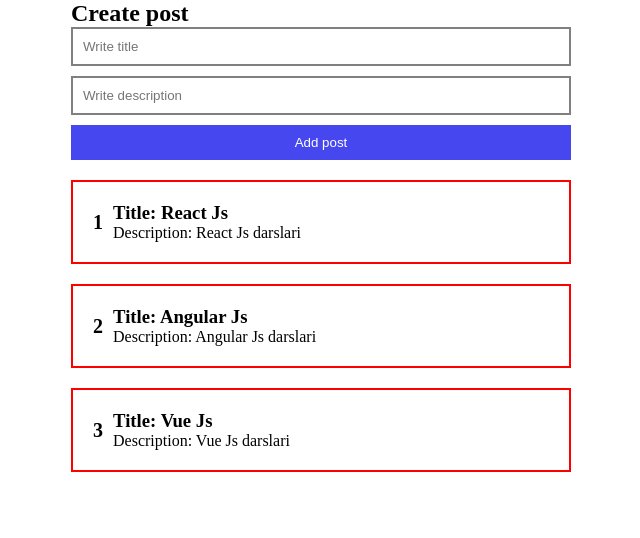
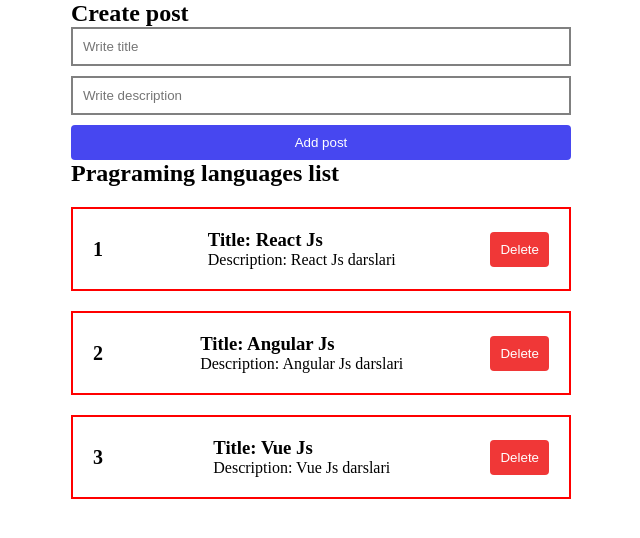
Before and after one commit to Islombek-FD/vue-js-tutorial, a Vue app: page / in a window 1280 px wide. Shown: the top 538 px of the page, without its empty margins (319-959 px from the left). Built offline with nearby package versions, Linux system fonts and the light colour scheme.

Commit message:
Create post

```diff
--- a/src/components/PostForm.vue
+++ b/src/components/PostForm.vue
@@ -4,12 +4,16 @@
 
       <input @input="post.title = $event.target.value" v-bind:value="post.title" class="input" type="text" placeholder="Write title">
       <input @input="post.description = $event.target.value" v-bind:value="post.description" class="input" type="text" placeholder="Write description">
-      <button @click="createPost" class="btn">Add post</button>
+      <my-button @click="createPost" class="btn btn-primary block">Add post</my-button>
    </form>
 </template>
 
 <script>
+   import MyButton from '@/components/UI/MyButton.vue';
    export default {
+      components: {
+         MyButton
+      },
       data() {
          return {
             post: {
@@ -43,13 +47,4 @@
    .input:focus {
       outline: none;
    }
-
-   .btn {
-      width: 100%;
-      padding: 10px;
-      background-color: rgb(71, 71, 240);
-      color: white;
-      border: none;
-      cursor: pointer;
-   }
 </style>
--- /dev/null
+++ b/src/components/PostItem.vue
@@ -0,0 +1,44 @@
+<template>
+   <div class="post">
+      <strong class="post-id">{{post.id}}</strong>
+
+      <div>
+         <h3>Title: {{post.title}}</h3>
+         <p>Description: {{post.description}}</p>
+      </div>
+
+      <my-button class="btn btn-danger">Delete</my-button>
+   </div>
+</template>
+
+<script>
+   import MyButton from '@/components/UI/MyButton.vue';
+
+   export default {
+      components: {
+         MyButton
+      },
+      props: {
+         post: {
+            type: Object,
+            required: true
+         }
+      }
+   }
+</script>
+
+<style scoped>
+   .post {
+      display: flex;
+      align-items: center;
+      justify-content: space-between;
+      margin-top: 20px;
+      padding: 20px;
+      border: 2px solid red;
+   }
+
+   .post-id {
+      margin-right: 10px;
+      font-size: 20px;
+   }
+</style>
--- a/src/components/PostList.vue
+++ b/src/components/PostList.vue
@@ -1,16 +1,18 @@
 <template>
-   <div class="post" v-for="post in posts" :key="post.id">
-      <strong class="post-id">{{post.id}}</strong>
+   <div>
+      <h2>Pragraming languages list</h2>
 
-      <div>
-         <h3>Title: {{post.title}}</h3>
-         <p>Description: {{post.description}}</p>
-      </div>
+      <post-item v-for="post in posts" :key="post.id" :post='post'/>
    </div>
 </template>
 
 <script>
+   import PostItem from '@/components/PostItem.vue';
+
    export default {
+      components: {
+         PostItem
+      },
       props: {
          posts: {
             type: Array,
@@ -21,16 +23,5 @@
 </script>
 
 <style scoped>
-   .post {
-      display: flex;
-      align-items: center;
-      margin-top: 20px;
-      padding: 20px;
-      border: 2px solid red;
-   }
 
-   .post-id {
-      margin-right: 10px;
-      font-size: 20px;
-   }
 </style>
--- /dev/null
+++ b/src/components/UI/MyButton.vue
@@ -0,0 +1,33 @@
+<template>
+   <button>
+      <slot></slot>
+   </button>
+</template>
+
+<style scoped>
+   .btn {
+      padding: 10px;
+      border: none;
+      cursor: pointer;
+      border-radius: 4px;
+      transition: all 0.3s ease;
+   }
+
+   .btn:hover {
+      opacity: 0.75;
+   }
+
+   .btn.block {
+      width: 100%;
+   }
+
+   .btn-primary {
+      background-color: rgb(71, 71, 240);
+      color: white;
+   }
+
+   .btn-danger {
+      background-color: rgb(240, 55, 55);
+      color: white;
+   }
+</style>
```
